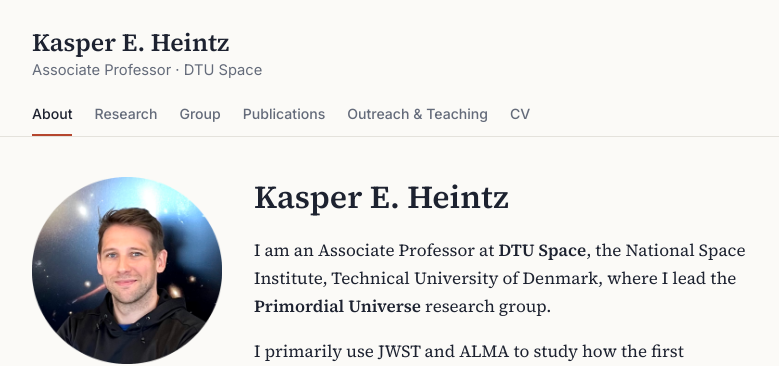
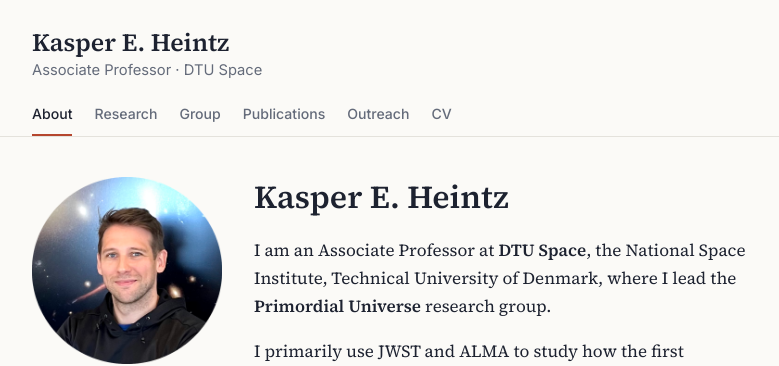
Before and after one commit to kasperheintz/kasperheintz.github.io, a Jekyll site: the page built from index.md, in a window 1280 px wide. Shown: the top 366 px of the page, without its empty margins (250-1029 px from the left). Built offline with Jekyll 4.4.1, drawn with Linux system fonts in a browser that asks for light colours.

Commit message:
Update Outreach menu title in config

```diff
--- a/_config.yml
+++ b/_config.yml
@@ -22,7 +22,7 @@ navigation:
     url: /group/
   - title: Publications
     url: /publications/
-  - title: Outreach & Teaching
+  - title: Outreach
     url: /outreach/
   - title: CV
     url: /cv/
```
